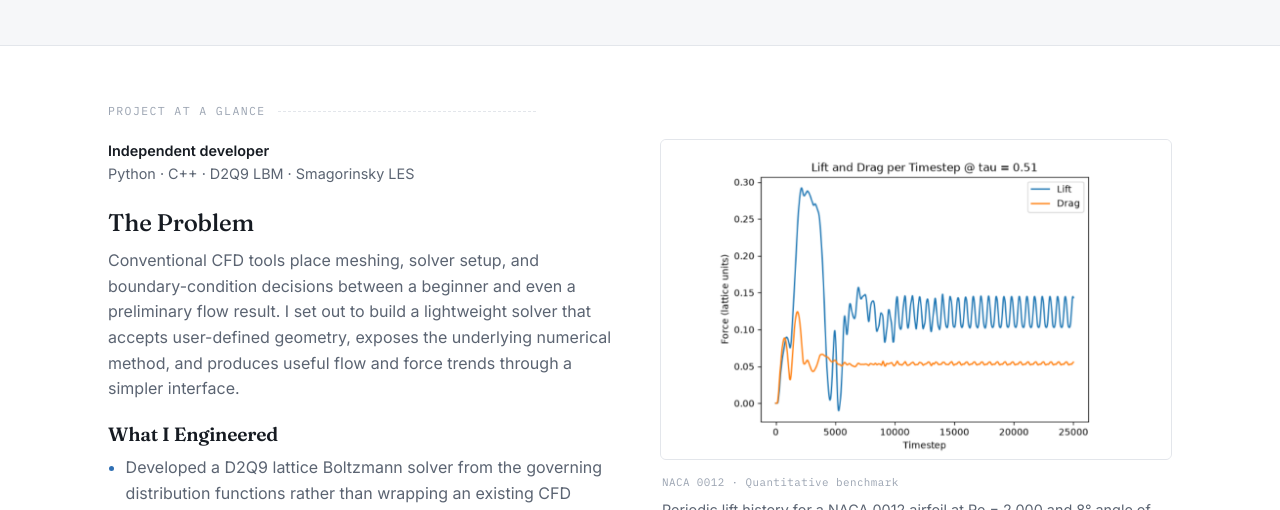
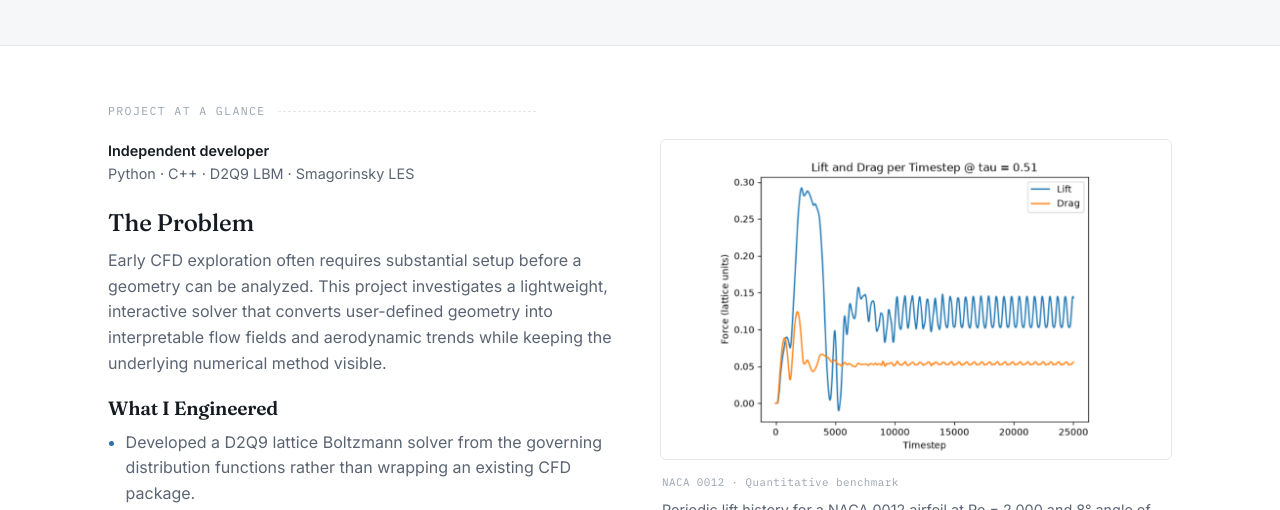
Before and after one commit to nathanielalt/portfolio, a plain HTML site: page project-4.html in a window 1280 px wide. Shown: the part 243-753 px from the top of the page. Drawn offline with Linux system fonts and the light colour scheme.

Commit message:
Update problem description in project-4.html
Revised the problem description to emphasize the interactive nature of the solver and its benefits for early CFD exploration.

```diff
--- a/project-4.html
+++ b/project-4.html
@@ -44,7 +44,7 @@
           </p>
 
           <h2>The Problem</h2>
-          <p>Conventional CFD tools place meshing, solver setup, and boundary-condition decisions between a beginner and even a preliminary flow result. I set out to build a lightweight solver that accepts user-defined geometry, exposes the underlying numerical method, and produces useful flow and force trends through a simpler interface.</p>
+          <p>Early CFD exploration often requires substantial setup before a geometry can be analyzed. This project investigates a lightweight, interactive solver that converts user-defined geometry into interpretable flow fields and aerodynamic trends while keeping the underlying numerical method visible.</p>
 
           <h3>What I Engineered</h3>
           <ul class="std-list">
```
